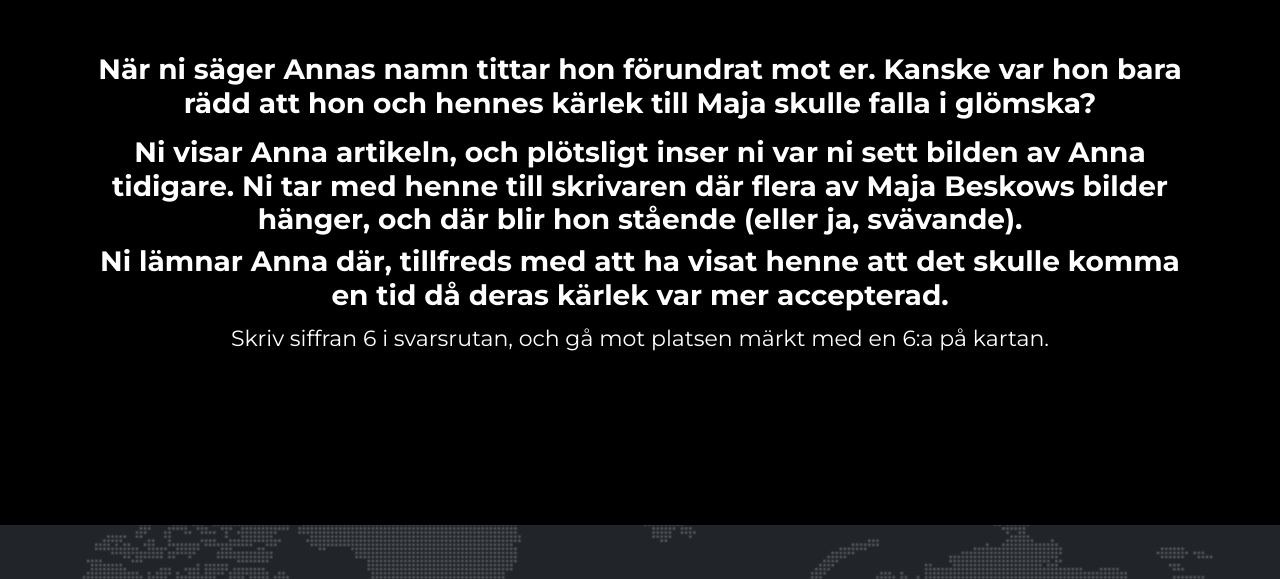
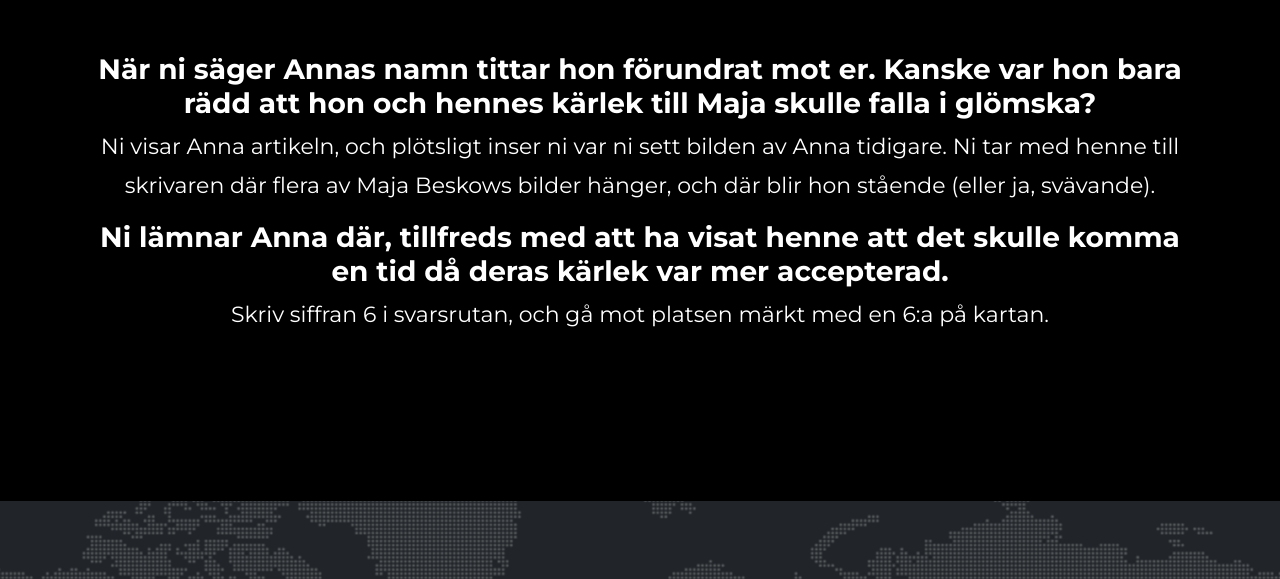
Before and after one commit to julsan09/SJPM4, a plain HTML site: page 11.html in a window 1280 px wide. Shown: the part 220-799 px from the top of the page. Drawn offline with Linux system fonts and the light colour scheme; a web font is replaced by a local one.

Commit message:
Update 11.html

```diff
--- a/11.html
+++ b/11.html
@@ -79,11 +79,11 @@ Du behöver sedan ändra ett saker på varje sida.
 
             <!--Eventuellt återkoppling gällande det tidigare uppdraget-->
             <p>
-
+              Ni visar Anna artikeln, och plötsligt inser ni var ni sett bilden av Anna tidigare. Ni tar med henne till skrivaren där flera av Maja Beskows bilder hänger, och där blir hon stående (eller ja, svävande).
             </p>
 
             <!--Uppgiftens nummer-->
-            <h3> Ni visar Anna artikeln, och plötsligt inser ni var ni sett bilden av Anna tidigare. Ni tar med henne till skrivaren där flera av Maja Beskows bilder hänger, och där blir hon stående (eller ja, svävande).
+            <h3>
             </h3>
 
             <h3> Ni lämnar Anna där, tillfreds med att ha visat henne att det skulle komma en tid då deras kärlek var mer accepterad. </h3>
```
